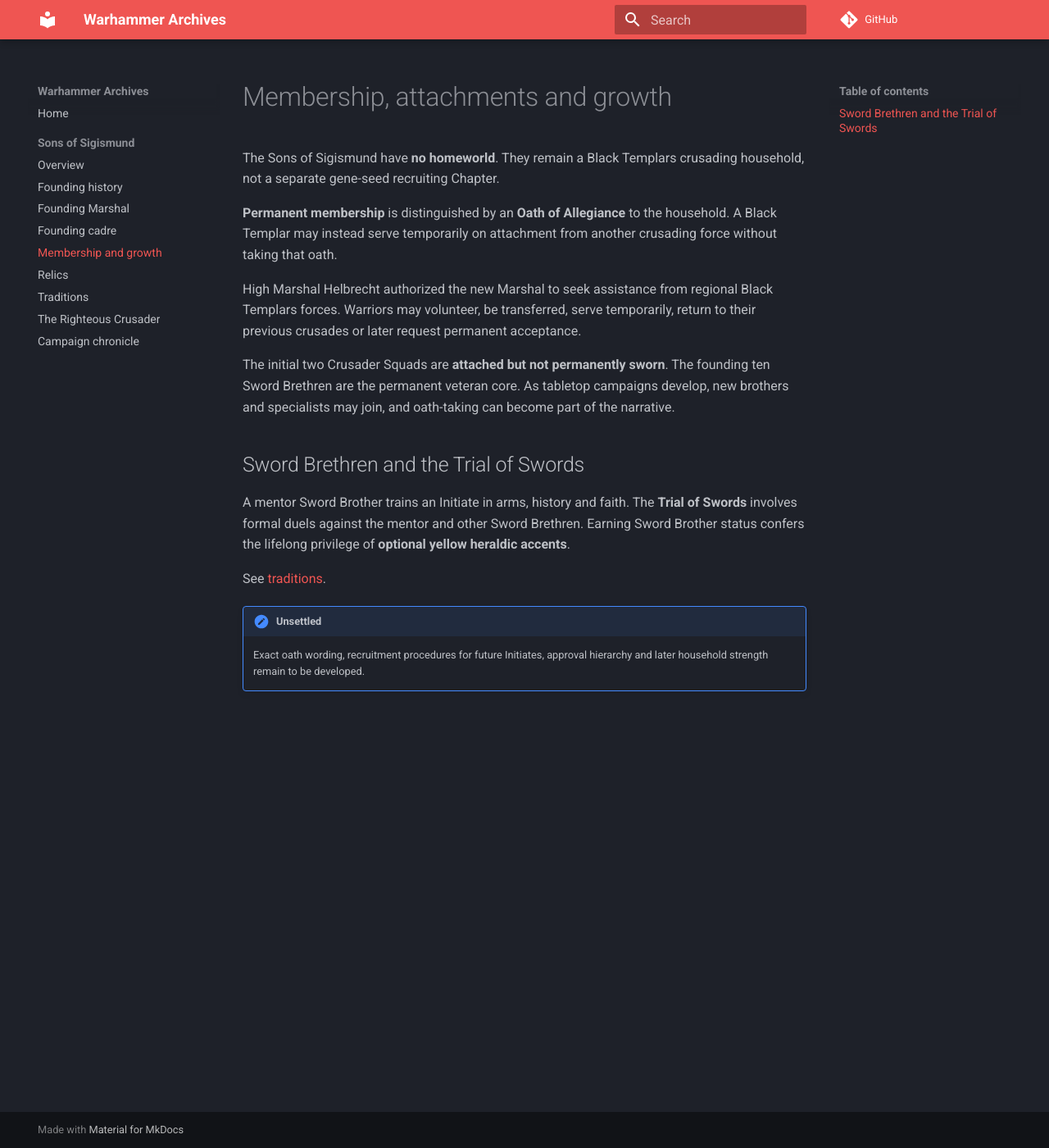
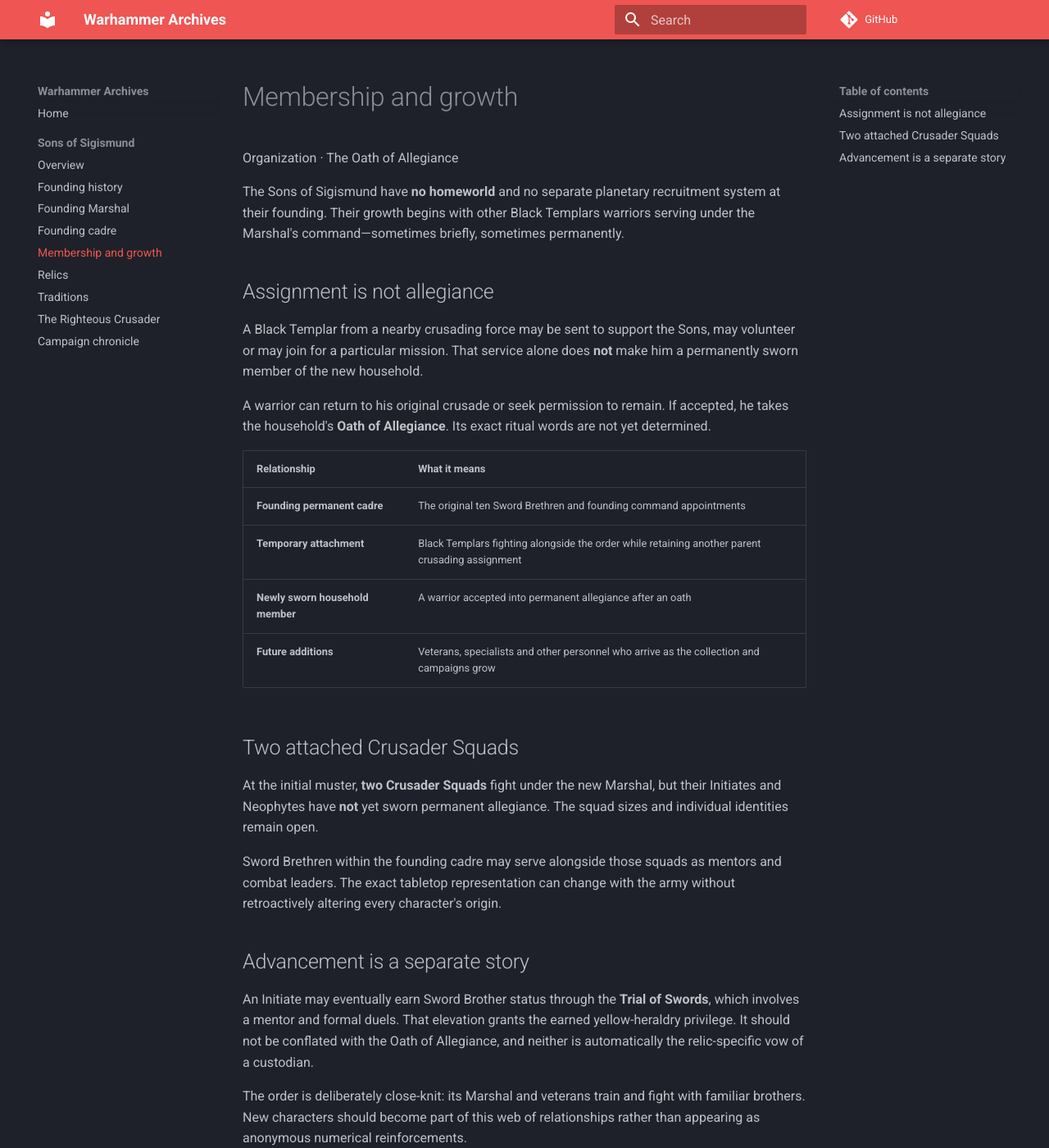
Before and after one commit to Rednecko/warhammer-archives, an MkDocs documentation site: the page built from docs/sons-of-sigismund/organization/membership.md, in a window 1280 px wide and 1400 px high. Shown: the whole window at 82% size. Built offline with MkDocs 1.6.1 and Material for MkDocs 9.7.7, drawn with Linux system fonts in a browser that asks for light colours; comment, search, counter and statistics services are not loaded; some of the changed text lies outside the part shown.

Commit message:
Expand established character and tradition lore: docs/sons-of-sigismund/organization/membership.md

```diff
--- a/docs/sons-of-sigismund/organization/membership.md
+++ b/docs/sons-of-sigismund/organization/membership.md
@@ -1,18 +1,34 @@
-# Membership, attachments and growth
+# Membership and growth
 
-The Sons of Sigismund have **no homeworld**. They remain a Black Templars crusading household, not a separate gene-seed recruiting Chapter.
+<div class="archive-page-label">Organization · The Oath of Allegiance</div>
 
-**Permanent membership** is distinguished by an **Oath of Allegiance** to the household. A Black Templar may instead serve temporarily on attachment from another crusading force without taking that oath.
+The Sons of Sigismund have **no homeworld** and no separate planetary recruitment system at their founding. Their growth begins with other Black Templars warriors serving under the Marshal's command—sometimes briefly, sometimes permanently.
 
-High Marshal Helbrecht authorized the new Marshal to seek assistance from regional Black Templars forces. Warriors may volunteer, be transferred, serve temporarily, return to their previous crusades or later request permanent acceptance.
+## Assignment is not allegiance
 
-The initial two Crusader Squads are **attached but not permanently sworn**. The founding ten Sword Brethren are the permanent veteran core. As tabletop campaigns develop, new brothers and specialists may join, and oath-taking can become part of the narrative.
+A Black Templar from a nearby crusading force may be sent to support the Sons, may volunteer or may join for a particular mission. That service alone does **not** make him a permanently sworn member of the new household.
 
-## Sword Brethren and the Trial of Swords
+A warrior can return to his original crusade or seek permission to remain. If accepted, he takes the household's **Oath of Allegiance**. Its exact ritual words are not yet determined.
 
-A mentor Sword Brother trains an Initiate in arms, history and faith. The **Trial of Swords** involves formal duels against the mentor and other Sword Brethren. Earning Sword Brother status confers the lifelong privilege of **optional yellow heraldic accents**.
+| Relationship | What it means |
+|---|---|
+| **Founding permanent cadre** | The original ten Sword Brethren and founding command appointments |
+| **Temporary attachment** | Black Templars fighting alongside the order while retaining another parent crusading assignment |
+| **Newly sworn household member** | A warrior accepted into permanent allegiance after an oath |
+| **Future additions** | Veterans, specialists and other personnel who arrive as the collection and campaigns grow |
 
-See [traditions](../traditions/index.md).
+## Two attached Crusader Squads
 
-!!! note "Unsettled"
-    Exact oath wording, recruitment procedures for future Initiates, approval hierarchy and later household strength remain to be developed.
+At the initial muster, **two Crusader Squads** fight under the new Marshal, but their Initiates and Neophytes have **not** yet sworn permanent allegiance. The squad sizes and individual identities remain open.
+
+Sword Brethren within the founding cadre may serve alongside those squads as mentors and combat leaders. The exact tabletop representation can change with the army without retroactively altering every character's origin.
+
+## Advancement is a separate story
+
+An Initiate may eventually earn Sword Brother status through the **Trial of Swords**, which involves a mentor and formal duels. That elevation grants the earned yellow-heraldry privilege. It should not be conflated with the Oath of Allegiance, and neither is automatically the relic-specific vow of a custodian.
+
+The order is deliberately close-knit: its Marshal and veterans train and fight with familiar brothers. New characters should become part of this web of relationships rather than appearing as anonymous numerical reinforcements.
+
+<div class="archive-strip"><strong>Later, not at founding:</strong> The household may grow substantially as campaigns advance. Older proposed full-muster numbers are possible future planning ideas, not fixed limits or historical totals.</div>
+
+[Trial and rites →](../traditions/index.md) · [Founding muster →](founding-cadre.md)
```
